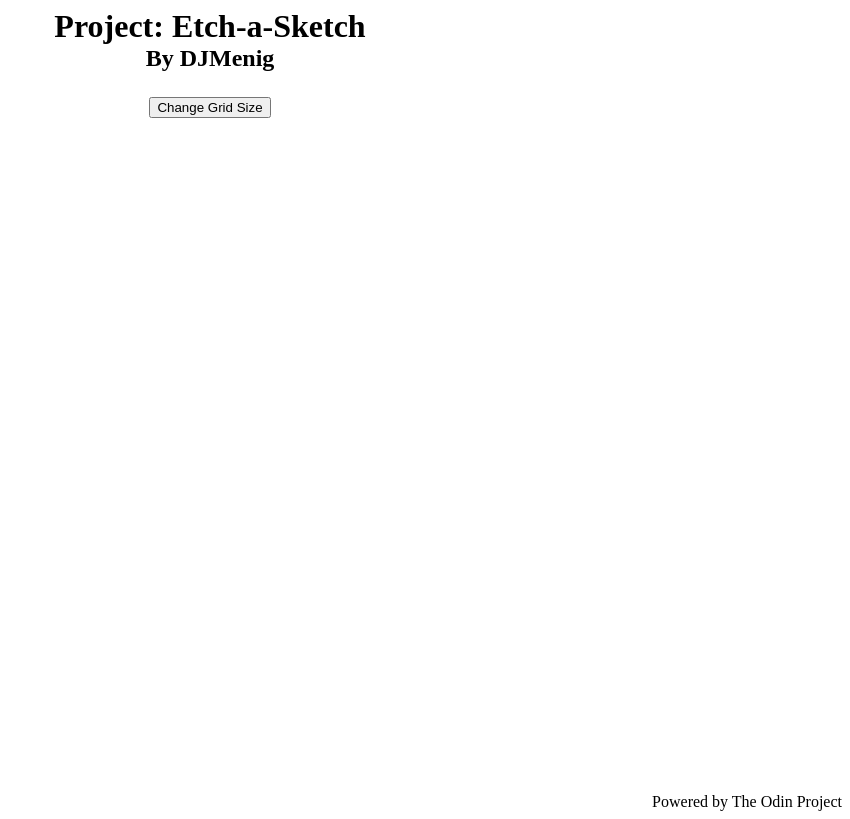
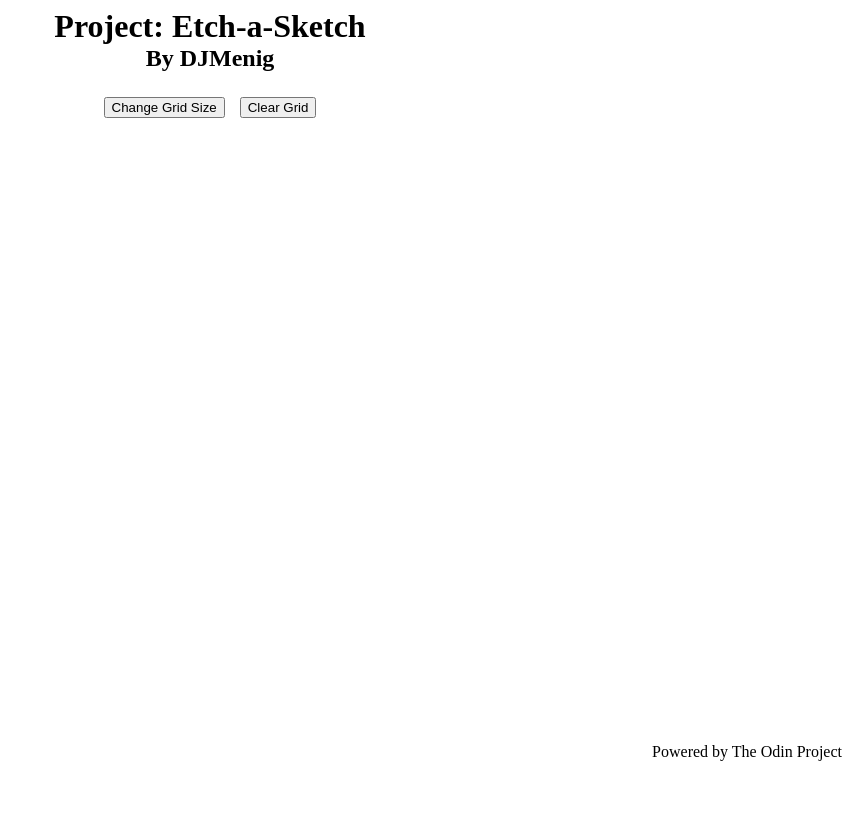
Before and after one commit to djmenig/Etch-a-Sketch, a plain HTML site: page index.html in a window 1280 px wide. Shown: the whole page, without its empty margins (430-1280 px from the left). Drawn offline with Linux system fonts and the light colour scheme.

Commit message:
Added Clear Grid button.

```diff
--- a/index.html
+++ b/index.html
@@ -13,11 +13,10 @@
     <h1>Project: Etch-a-Sketch</h1>
     <h2>By DJMenig</h2>
     <div class="buttonContainer">
-        <button class="inputButton" onclick="changeGridSize()">Change Grid Size</button>
+        <button class="button" onclick="changeGridSize()">Change Grid Size</button>
+        <button class="button" onclick="clearGrid()">Clear Grid</button>
     </div>
-    <div id="gridContainer">
-        <div id="grid"></div>
-    </div>
+    <div id="grid"></div>
     <footer>Powered by The Odin Project</footer>
 </body>
 
--- a/style.css
+++ b/style.css
@@ -12,6 +12,7 @@ h2 {
 .buttonContainer {
     display: flex;
     justify-content: center;
+    gap: 15px;
     margin: 25px;
 }
 
```
